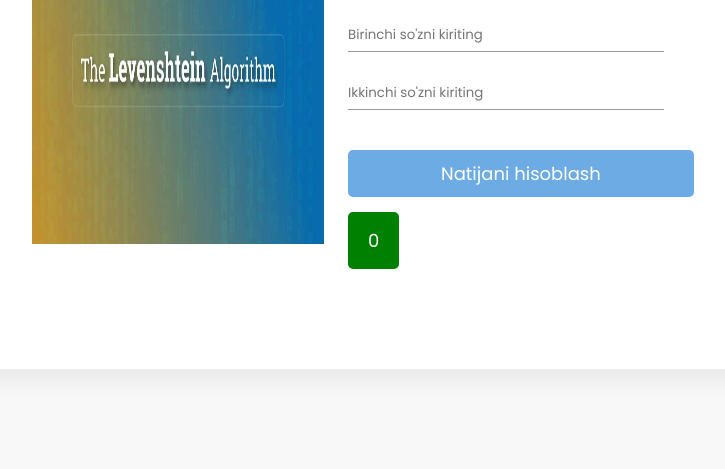
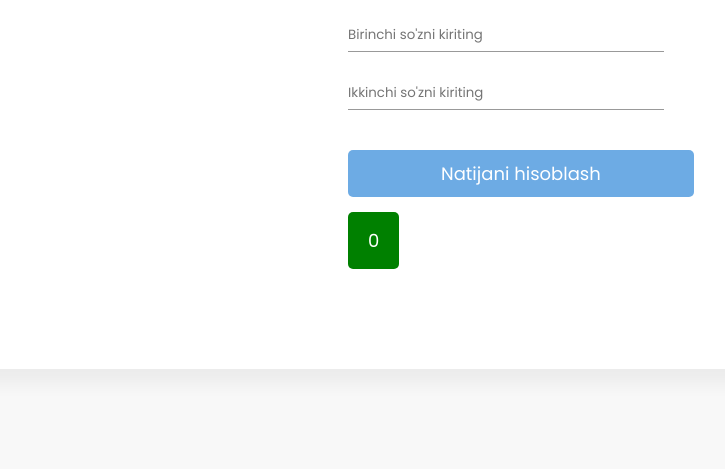
Before and after one commit to Oybek100330/levenstein, a website: page index.html in a window 1280 px wide. Shown: the part 331-800 px from the top of the page, without its empty margins (292-1017 px from the left). Drawn offline with Linux system fonts and the light colour scheme.

Commit message:
version 2

```diff
--- a/index.html
+++ b/index.html
@@ -24,7 +24,7 @@
                 <input type="submit" value="Natijani hisoblash" id="submitButton">
                 <span id="span">0</span>
             </form>
-            <img src="img/The-Levenshtein-Algorithm-1.jpg" alt="signin-image" class="signin-image" height="350px" width="292">
+            <!-- <img src="img/The-Levenshtein-Algorithm-1.jpg" alt="signin-image" class="signin-image" height="350px" width="292"> -->
         </div>
     </div>
 <script src="index.js"></script>
```
